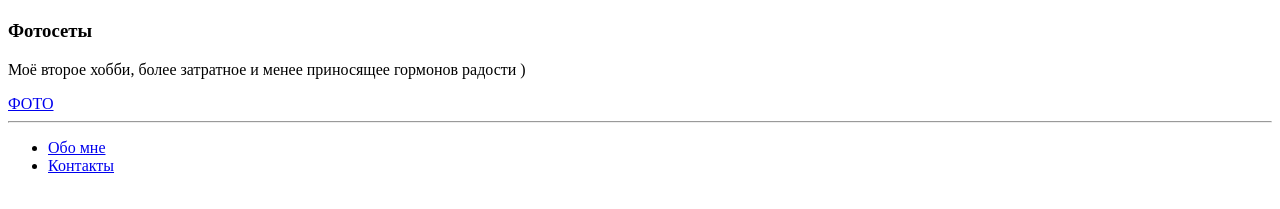
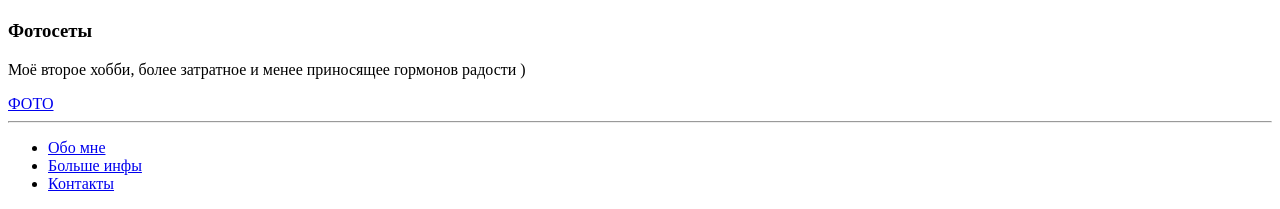
Before and after one commit to illir/project, a plain HTML site: page index.html in a window 1280 px wide. Shown: the part 1226-1435 px from the top of the page. Drawn offline with Linux system fonts and the light colour scheme.

Commit message:
Второй урок, заливаем

```diff
--- a/index.html
+++ b/index.html
@@ -63,6 +63,7 @@
 <footer>
   <ul>
     <li><a href="#">Обо мне</a></li>
+    <li><a href="#">Больше инфы</a></li>
     <li><a href="#">Контакты</a></li>
   </ul>
 </footer>
```
